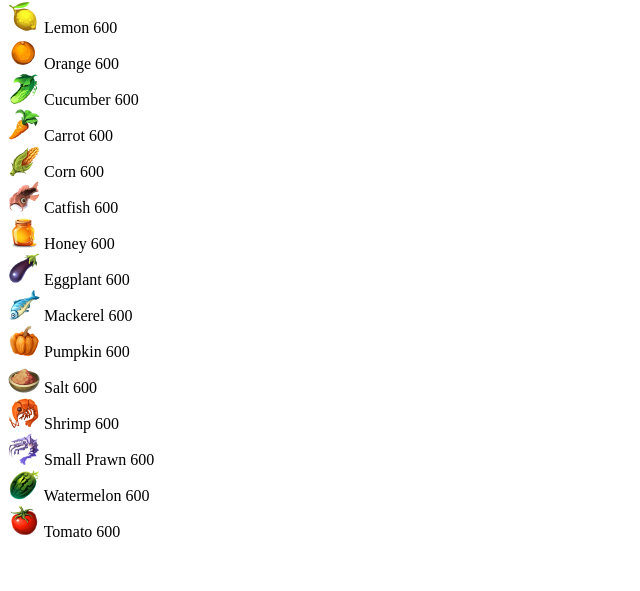
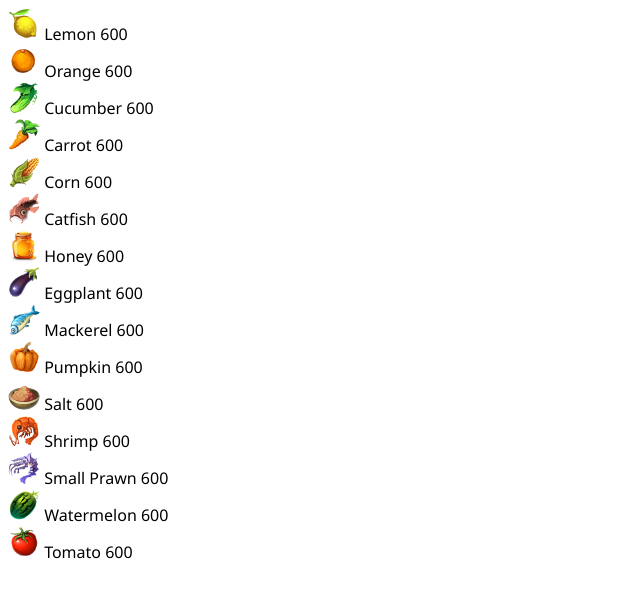
Before and after one commit to flying-comet/flying-comet.github.io, a plain HTML site: page index.html in a window 1280 px wide. Shown: the part 73-664 px from the top of the page, without its empty margins (0-640 px from the left). Drawn offline with Linux system fonts and the light colour scheme.

Commit message:
Update stylesheet.css

```diff
--- a/stylesheet.css
+++ b/stylesheet.css
@@ -2,6 +2,6 @@ h1 {
     font-size: 30px;
 }
 
-checkbox {
-    height: 33px;
+body {
+    font-family: 'Segoe UI', Tahoma, Geneva, Verdana, sans-serif;
 }
```
